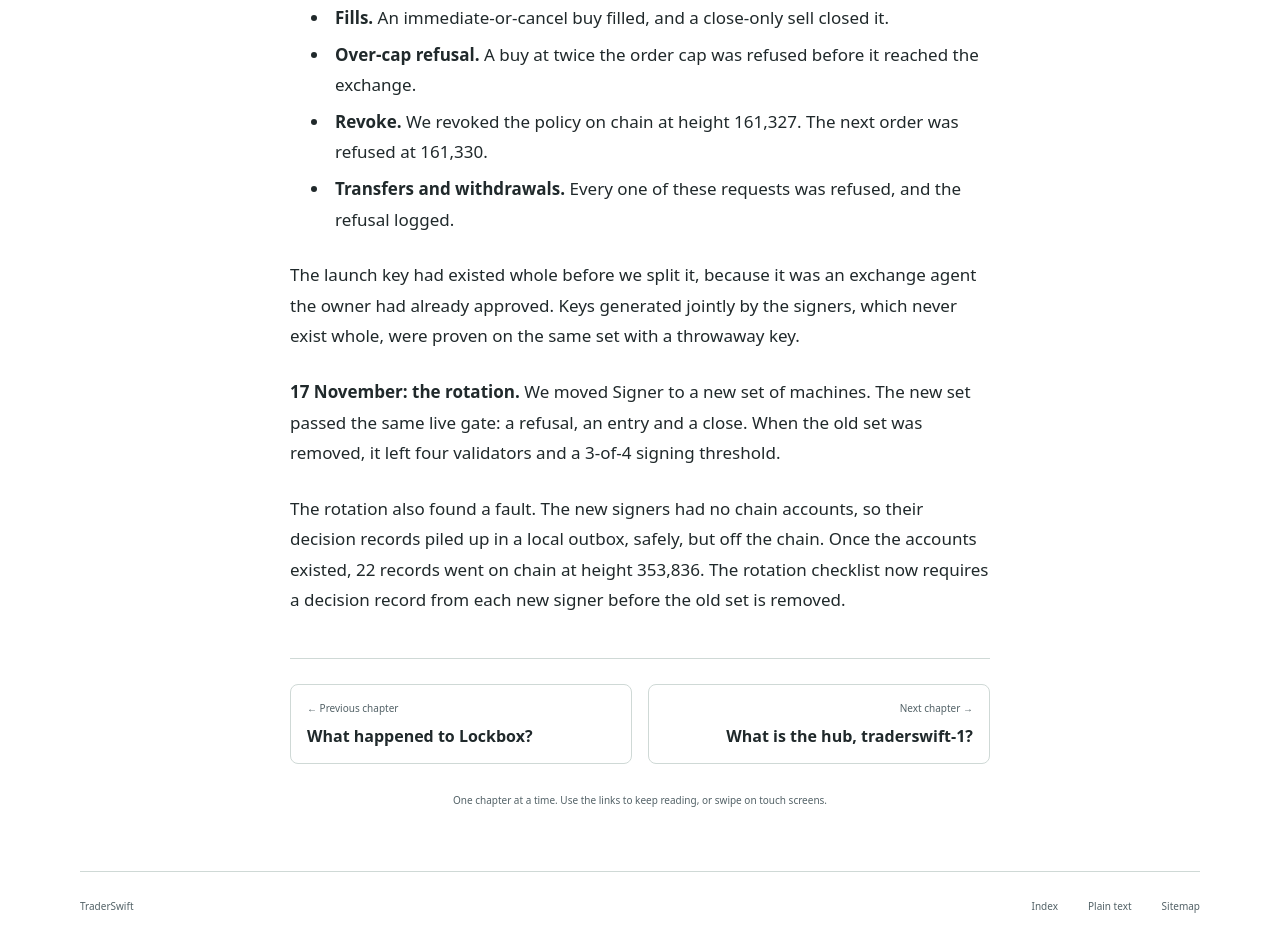
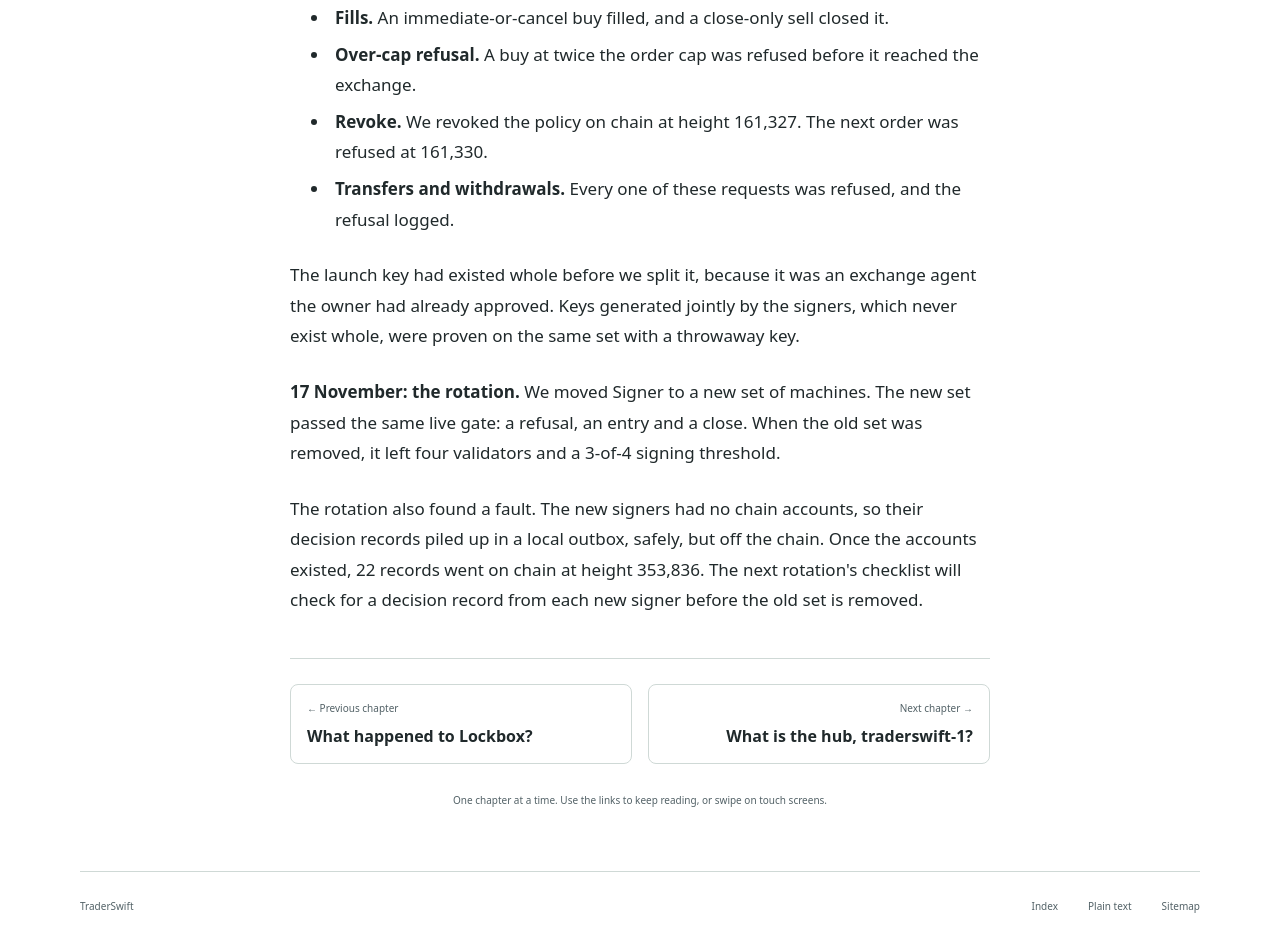
Before and after one commit to traderswift-io/blog, a plain HTML site: page dist/since-lockbox/02-what-is-signer-1-and-what-did-it-do-this-week.html in a window 1280 px wide. Shown: the part 4274-5219 px from the top of the page. Drawn offline with Linux system fonts and the light colour scheme; a web font is replaced by a local one.

Commit message:
Since Lockbox: the decision-record check is for the next rotation, not yet in the checklist

```diff
--- a/dist/since-lockbox/02-what-is-signer-1-and-what-did-it-do-this-week.html
+++ b/dist/since-lockbox/02-what-is-signer-1-and-what-did-it-do-this-week.html
@@ -25,7 +25,7 @@
 <ul><li><strong>Fills.</strong> An immediate-or-cancel buy filled, and a close-only sell closed it.</li><li><strong>Over-cap refusal.</strong> A buy at twice the order cap was refused before it reached the exchange.</li><li><strong>Revoke.</strong> We revoked the policy on chain at height 161,327. The next order was refused at 161,330.</li><li><strong>Transfers and withdrawals.</strong> Every one of these requests was refused, and the refusal logged.</li></ul>
 <p>The launch key had existed whole before we split it, because it was an exchange agent the owner had already approved. Keys generated jointly by the signers, which never exist whole, were proven on the same set with a throwaway key.</p>
 <p><strong>17 November: the rotation.</strong> We moved Signer to a new set of machines. The new set passed the same live gate: a refusal, an entry and a close. When the old set was removed, it left four validators and a 3-of-4 signing threshold.</p>
-<p>The rotation also found a fault. The new signers had no chain accounts, so their decision records piled up in a local outbox, safely, but off the chain. Once the accounts existed, 22 records went on chain at height 353,836. The rotation checklist now requires a decision record from each new signer before the old set is removed.</p></div></article>
+<p>The rotation also found a fault. The new signers had no chain accounts, so their decision records piled up in a local outbox, safely, but off the chain. Once the accounts existed, 22 records went on chain at height 353,836. The next rotation&#x27;s checklist will check for a decision record from each new signer before the old set is removed.</p></div></article>
 <nav class="chapter-navigation" aria-label="Chapter navigation"><a rel="prev" href="01-what-happened-to-lockbox.html"><span>← Previous chapter</span><strong>What happened to Lockbox?</strong></a><a rel="next" href="03-what-is-the-hub-traderswift-1.html"><span>Next chapter →</span><strong>What is the hub, traderswift-1?</strong></a></nav><p class="reading-hint">One chapter at a time. Use the links to keep reading, or swipe on touch screens.</p></div></main>
 <footer class="site-footer"><span>TraderSwift</span><nav aria-label="Resources"><a href="../index.json">Index</a><a href="../llms.txt">Plain text</a><a href="../sitemap.xml">Sitemap</a></nav></footer>
 </body>
```
Also changed, not shown: 2 other files.
